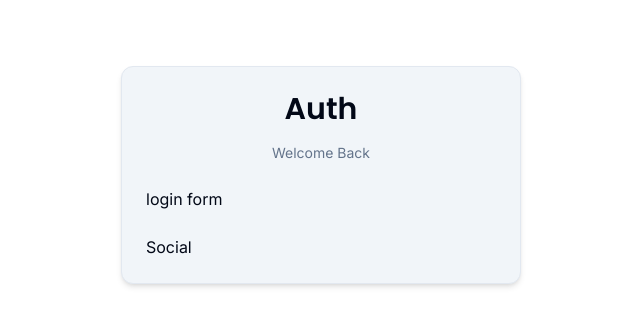
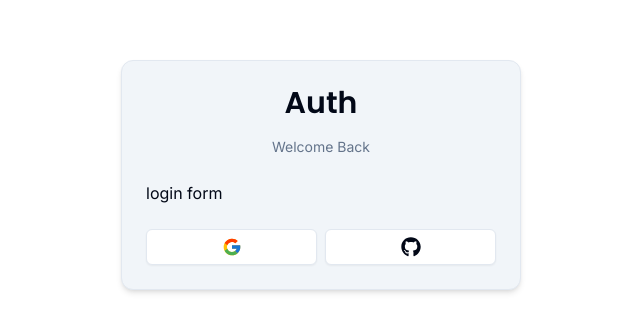
Before and after one commit to Yanuarprayoga9/NEXTAUTH-V5, a Next.js app: page /auth/login in a window 1280 px wide. Shown: the part 225-556 px from the top of the page, without its empty margins (319-959 px from the left). Built offline with nearby package versions, Linux system fonts and the light colour scheme.

Commit message:
social login page

```diff
--- a/components/auth/social.tsx
+++ b/components/auth/social.tsx
@@ -1,7 +1,20 @@
-"use client"
-
+"use client";
+import { Button } from "@/components/ui/button";
+import { FcGoogle } from "react-icons/fc";
+import { FaGithub } from "react-icons/fa";
 export const Social = () => {
-return (
-    <div className="">Social</div>
-)
-}
+  return (
+    <div className="flex items-center justify-center w-full gap-x-2">
+      <Button variant={"outline"}
+        className="w-full"
+        >
+        <FcGoogle className="w-5 h-5" />
+      </Button>
+      <Button variant={"outline"}
+      className="w-full"
+      >
+        <FaGithub className="w-5 h-5" />
+      </Button>
+    </div>
+  );
+};
--- a/components/ui/button.tsx
+++ b/components/ui/button.tsx
@@ -19,6 +19,7 @@ const buttonVariants = cva(
           "bg-secondary text-secondary-foreground shadow-sm hover:bg-secondary/80",
         ghost: "hover:bg-accent hover:text-accent-foreground",
         link: "text-primary underline-offset-4 hover:underline",
+        custom:"border border-input bg-background shadow-sm hover:bg-accent hover:text-accent-foreground bg-slate-100"
       },
       size: {
         default: "h-9 px-4 py-2",
--- a/package.json
+++ b/package.json
@@ -16,6 +16,7 @@
     "next": "14.0.4",
     "react": "^18",
     "react-dom": "^18",
+    "react-icons": "^5.0.1",
     "tailwind-merge": "^2.2.0",
     "tailwindcss-animate": "^1.0.7"
   },
```
Also changed, not shown: 1 other file (tests, documents, lock files or other folders).
